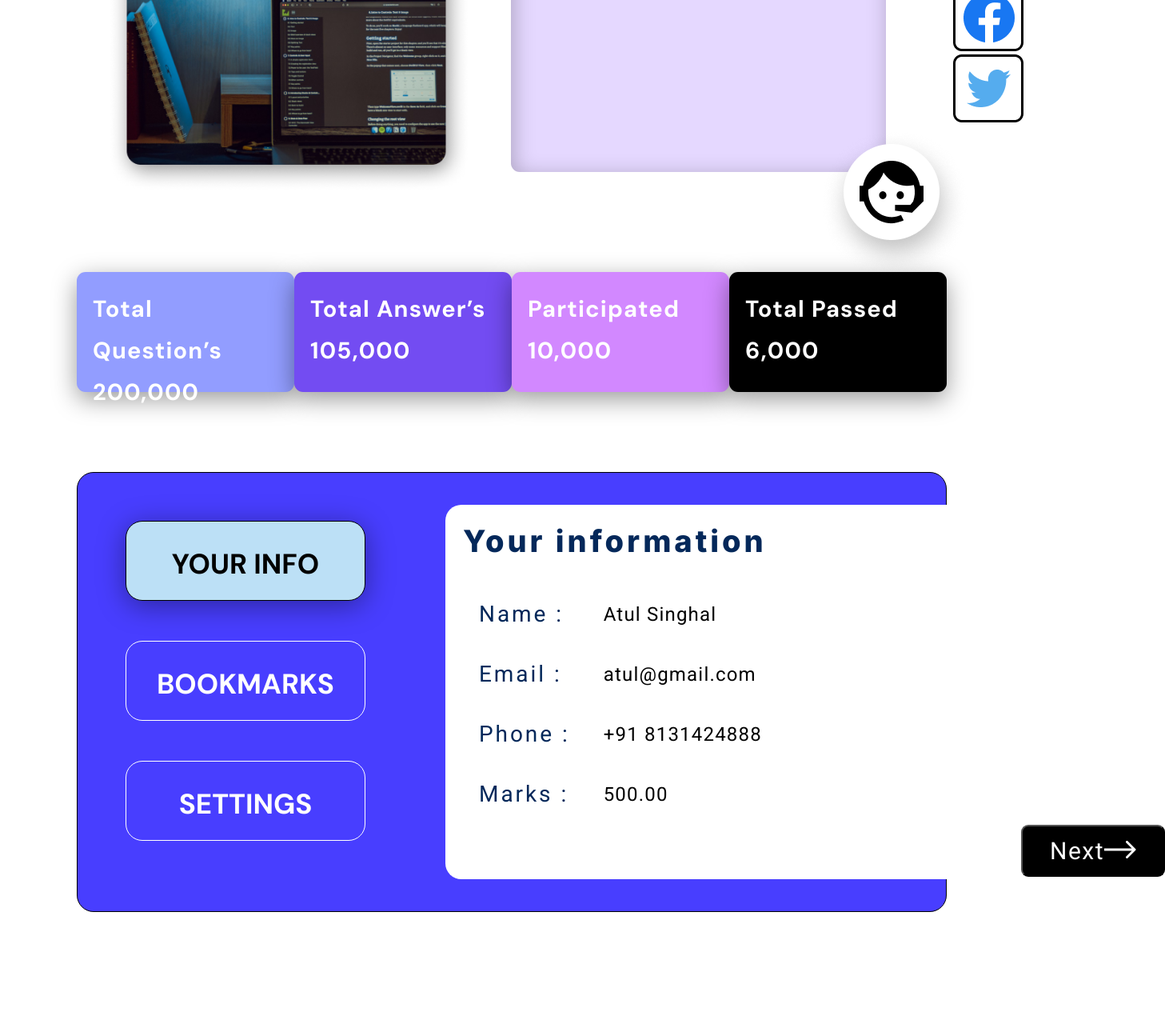
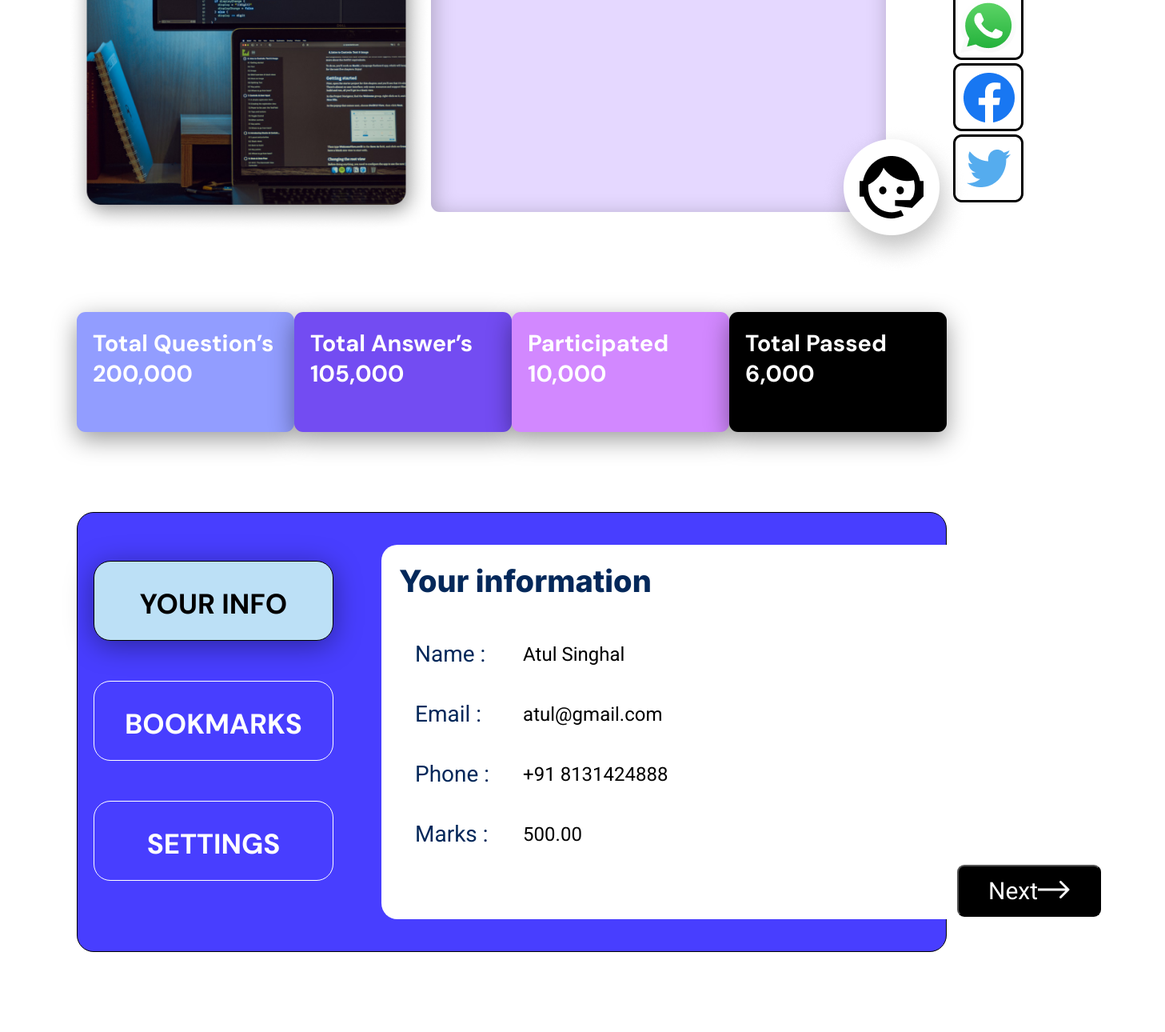
Before and after one commit to Spartan-Ashwin/Cuveete-MicroProject-2, a plain HTML site: page index.html in a window 1280 px wide. Shown: the part 440-1730 px from the top of the page at 80% size, 1457 px wide, since content can reach past the window. Before the commit the page ends 1680 px from the top, so only its background shows below. Drawn offline with Linux system fonts and the light colour scheme; a web font is replaced by a local one.

Commit message:
second commit

```diff
--- a/index.html
+++ b/index.html
@@ -3,7 +3,7 @@
 <head>
     <meta charset="UTF-8">
     <meta name="viewport" content="width=device-width, initial-scale=1.0">
-    <title>Document</title>
+    <title>Mirco Project</title>
     <link rel="stylesheet" href="style.css">
 </head>
 <body>
@@ -56,7 +56,7 @@
 
     <div class="hero1">
         <div class="image">
-            <img src="Group 1.png" height="500px" style="margin-left: 50px;" alt="">
+            <img src="Group 1.png" height="500px" alt="">
         </div>
 
         <div class="hero1div">
--- a/style.css
+++ b/style.css
@@ -27,7 +27,7 @@
     background-color:#6F6AF7;
     width: 100vw;
     display: flex;
-    height: 10vh;
+    height: 130px;
     position: sticky;
     top: 0px;
 
@@ -58,9 +58,6 @@ color: white;
     font-family: DM Sans;
 font-size: 36px;
 font-weight: 400;
-line-height: 47px;
-letter-spacing: 0em;
-text-align: left;
 color: white;
 }
 input{
@@ -93,14 +90,14 @@ input{
 
 .socialmedia{
     float: right;
-    margin-top: 250px;
+    margin-top: 300px;
     position: sticky;
-    top: 100px;;
+    top: 200px;;
 }
 
 .contact{
     margin-left: 80vw;
-    margin-top: 65vh;
+    margin-top: 58vh;
     position: fixed;
 }
 
@@ -119,14 +116,11 @@ input{
     #E5D8FF;
     margin-top: 25px;
     margin-bottom: 25px;
-    margin-left: 50px;
+    /* margin-left: 50px; */
     border-radius: 11px;
     font-family: DM Sans;
 font-size: 29px;
 font-weight: 400;
-line-height: 52px;
-letter-spacing: 0em;
-text-align: left;
 color: #6F7373;
 padding-left: 20px;
 box-shadow: 3px 5px 27px 0px #00000040 inset;
@@ -152,9 +146,6 @@ box-shadow: 3px 5px 27px 0px #00000040 inset;
     font-family: DM Sans;
 font-size: 29px;
 font-weight: 700;
-line-height: 52px;
-letter-spacing: 0.04em;
-text-align: left;
 padding: 20px;
 }
 
@@ -191,8 +182,7 @@ background-color:
 .left{
 
     width: 30vw;
-
-    margin: 40px;
+    margin-top: 40px;
     padding: 20px;
     border-radius: 20px;
 }
@@ -216,9 +206,6 @@ border-radius: 9px;
 font-family: Roboto;
 font-size: 30px;
 font-weight: 400;
-line-height: 35px;
-letter-spacing: 0.05em;
-text-align: left;
 background-color: black;
 color: white;
 text-align: center;
@@ -230,9 +217,6 @@ margin-left:700px
     font-family: Inter;
 font-size: 38px;
 font-weight: 700;
-line-height: 46px;
-letter-spacing: 0.105em;
-text-align: left;
 color: #04285A;
 padding-bottom: 30px;
 }
@@ -241,9 +225,6 @@ padding-bottom: 30px;
     font-family: Roboto;
 font-size: 28px;
 font-weight: 500;
-line-height: 33px;
-letter-spacing: 0.105em;
-text-align: left;
 color:#04285A;
 padding: 20px;
 margin:10px;
@@ -254,11 +235,9 @@ margin:10px;
     font-family: Roboto;
 font-size: 24px;
 font-weight: 400;
-line-height: 28px;
 padding: 20px;
 margin:10px;
-letter-spacing: 0.05em;
-text-align: left;
+
 
 }
 
```
